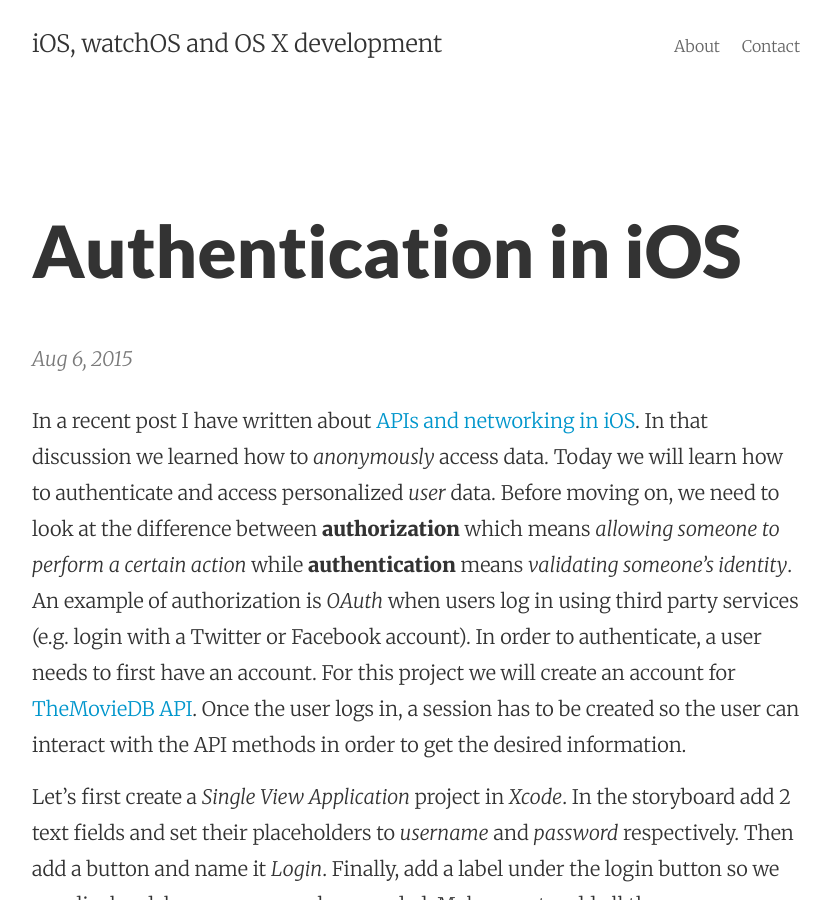
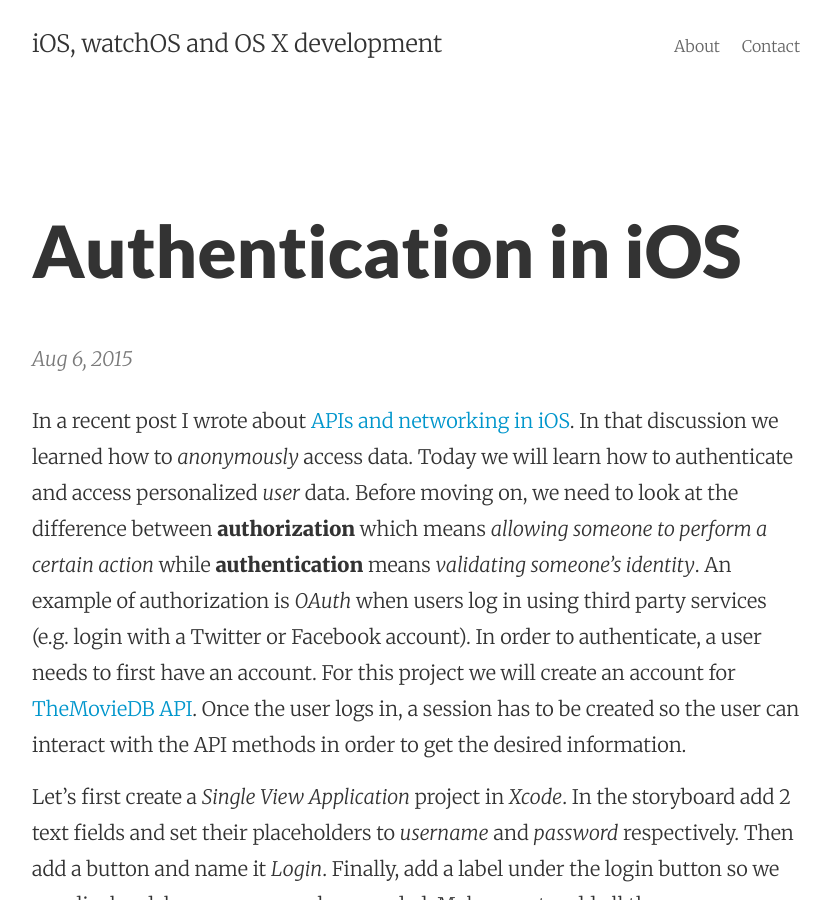
Before and after one commit to mhorga/mhorga.github.io, a Jekyll site: the page built from _posts/2015-08-06-authentication-in-ios.markdown, in a window 1280 px wide and 900 px high. Shown: the whole window, without its empty margins (224-1055 px from the left). Built offline with Jekyll 4.4.1, drawn with Linux system fonts in a browser that asks for light colours.

Commit message:
Post update: Authentication in iOS

```diff
--- a/_posts/2015-08-06-authentication-in-ios.markdown
+++ b/_posts/2015-08-06-authentication-in-ios.markdown
@@ -3,7 +3,7 @@
 title: Authentication in iOS
 layout: post
 ---
-In a recent post I have written about [APIs and networking in iOS](http://mhorga.org/2015/07/28/apis-and-networking-in-ios.html). In that discussion we learned how to _anonymously_ access data. Today we will learn how to authenticate and access personalized _user_ data. Before moving on, we need to look at the difference between __authorization__ which means _allowing someone to perform a certain action_ while __authentication__ means _validating someone's identity_. An example of authorization is _OAuth_ when users log in using third party services (e.g. login with a Twitter or Facebook account). In order to authenticate, a user needs to first have an account. For this project we will create an account for [TheMovieDB API](https://www.themoviedb.org/documentation/api). Once the user logs in, a session has to be created so the user can interact with the API methods in order to get the desired information.
+In a recent post I wrote about [APIs and networking in iOS](http://mhorga.org/2015/07/28/apis-and-networking-in-ios.html). In that discussion we learned how to _anonymously_ access data. Today we will learn how to authenticate and access personalized _user_ data. Before moving on, we need to look at the difference between __authorization__ which means _allowing someone to perform a certain action_ while __authentication__ means _validating someone's identity_. An example of authorization is _OAuth_ when users log in using third party services (e.g. login with a Twitter or Facebook account). In order to authenticate, a user needs to first have an account. For this project we will create an account for [TheMovieDB API](https://www.themoviedb.org/documentation/api). Once the user logs in, a session has to be created so the user can interact with the API methods in order to get the desired information.
 
 Let's first create a _Single View Application_ project in _Xcode_. In the storyboard add 2 text fields and set their placeholders to _username_ and _password_ respectively. Then add a button and name it _Login_. Finally, add a label under the login button so we can display debug messages when needed. Make sure to add all the necessary constraints. Then go to the view controller and add outlets for the text fields and label. Also create an action for the button:
 
```
